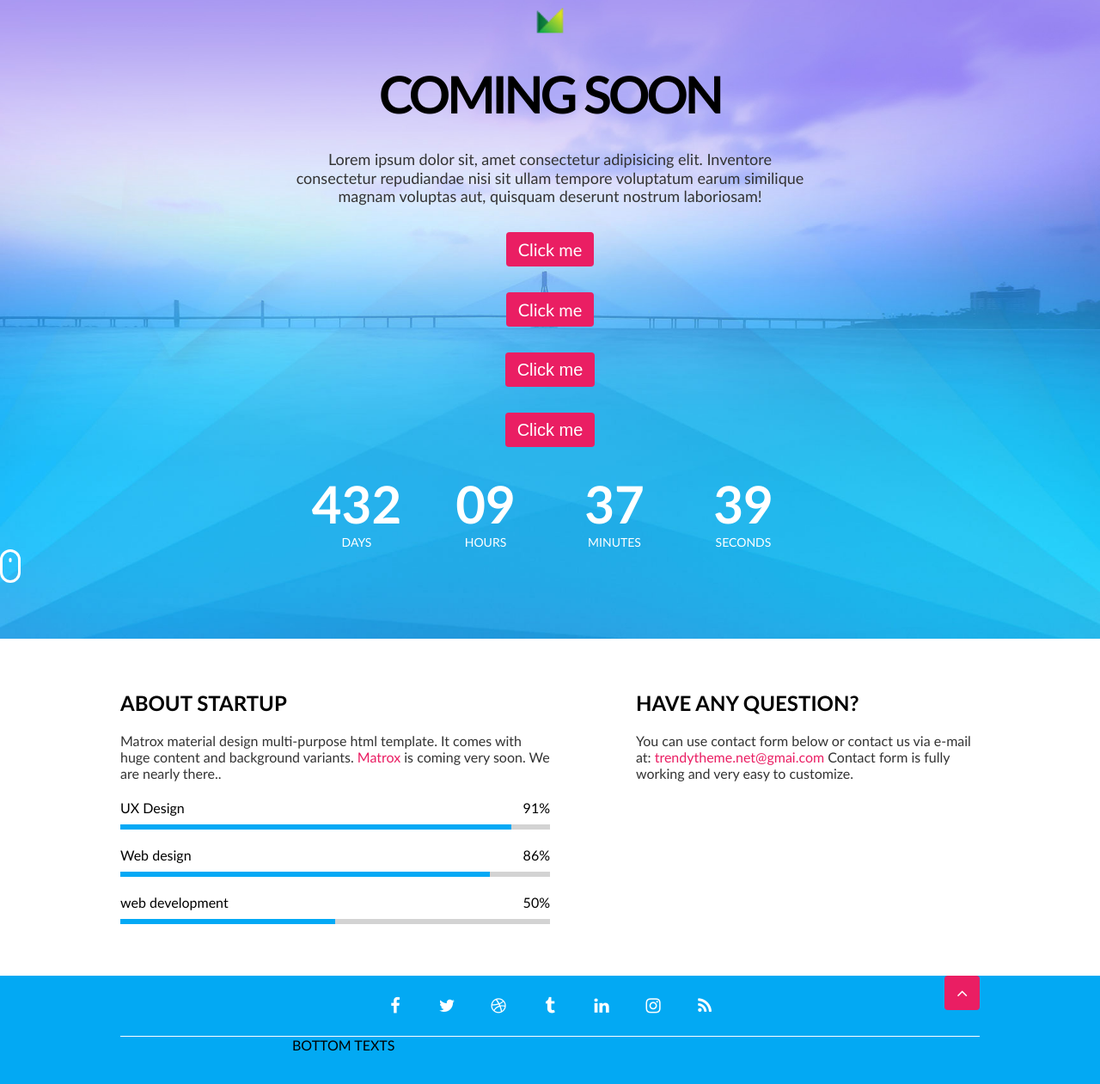
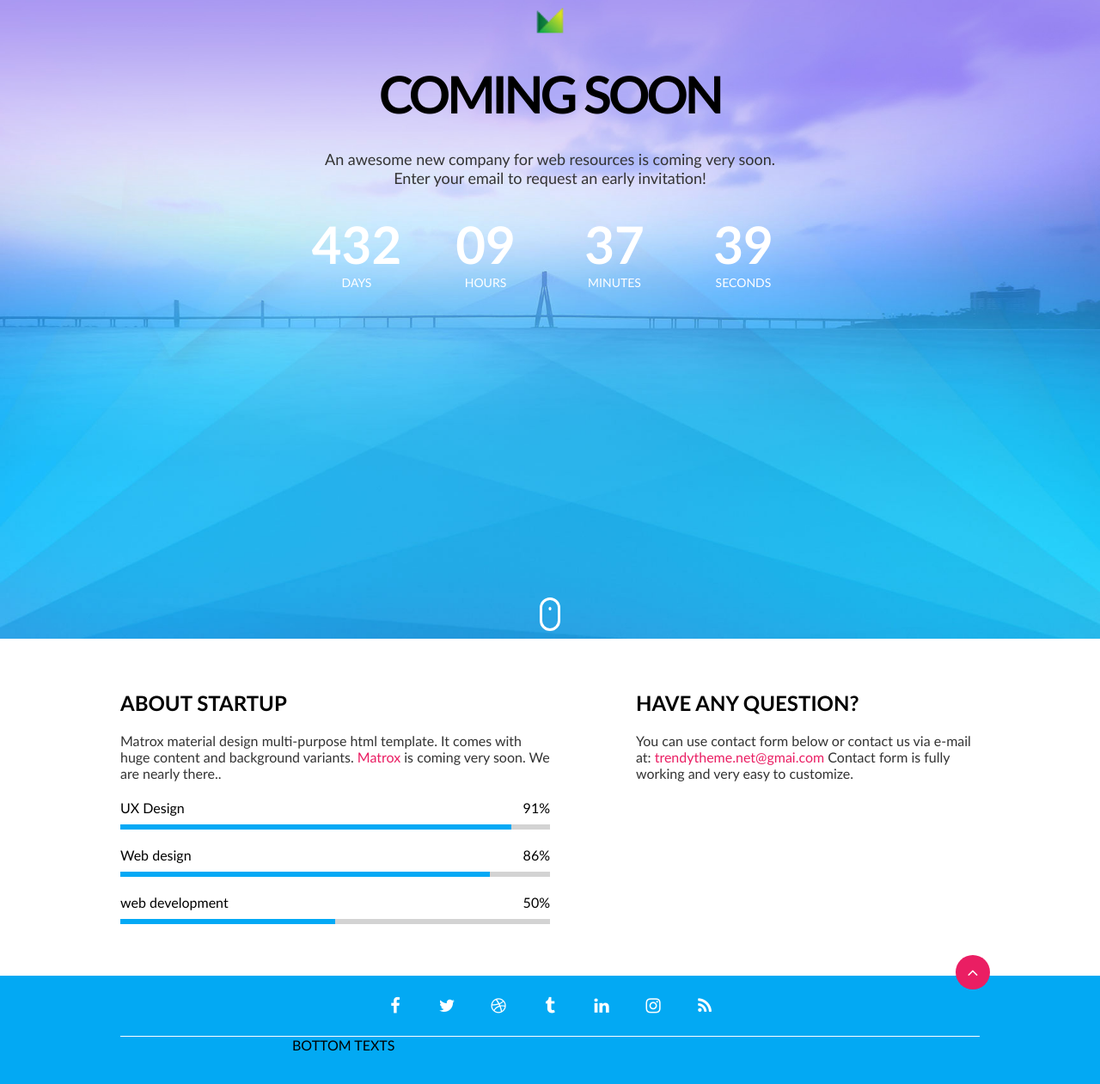
Before and after one commit to Spectatour/05-coming-soon, a website: page index.html in a window 1280 px wide. Shown: the part 57-1318 px from the top of the page at 86% size. Drawn offline with Linux system fonts and the light colour scheme.

Commit message:
back to top button#14

```diff
--- a/css/base/base.css
+++ b/css/base/base.css
@@ -1,3 +1,7 @@
+html {
+    scroll-behavior: smooth;
+}
+
 body,
 body * {
     margin: 0;
--- a/css/components/button.css
+++ b/css/components/button.css
@@ -8,7 +8,17 @@
     background-color: #ea1e63;
     border: none;
     border-radius: 0.2em;
+    cursor: pointer;
+    user-select: none;
+    text-align: center;
 }
 .btn:hover {
 box-shadow: 0 4px 8px #0002;
 }
+.btn.btn-circle {
+    height: 2em;
+    width: 2em;
+    padding: 0;
+    line-height: 2em;
+    border-radius: 50%;
+}
--- a/css/components/mouse.css
+++ b/css/components/mouse.css
@@ -4,7 +4,11 @@
     font-size: 3px;
     border: 1em solid #fff;
     border-radius: 4em;
-    position: relative;
+    position: absolute;
+    margin: 0 auto;
+    bottom: 3em;
+    left: 50%;
+    transform: translate(-50%);
 }
 .mouse::before {
     content: '';
--- a/css/pages/home.css
+++ b/css/pages/home.css
@@ -49,10 +49,6 @@
 /* main */
 
 
-
-
-
-
 /* footer */
 footer > .row {
     position: relative;
@@ -87,7 +83,7 @@ footer.container {
 
 .back-to-top {
     position: absolute;
-    top: 0;
-    right: 0;
+    top: -1.2em;
+    right: -0.6em;
     text-decoration: none;
 }
--- a/index.html
+++ b/index.html
@@ -18,21 +18,11 @@
 </head>
 
 <body>
-    <section class="container hero bg-main">
+    <section class="container hero bg-main main">
         <div class="short-row">
             <img class="logo" src="./img/2.png" alt="Logo">
             <h1 class="main-title">Coming soon</h1>
-            <p class="main-description">Lorem ipsum dolor sit, amet consectetur adipisicing elit. Inventore consectetur repudiandae nisi sit ullam tempore voluptatum earum similique magnam voluptas aut, quisquam deserunt nostrum laboriosam!</p>
-
-
-
-            <div class="btn">Click me</div>
-            <a href="#" class="btn">Click me</a>
-            <button class="btn">Click me</button>
-            <input class="btn" type="button" value="Click me">
-
-
-
+            <p class="main-description">An awesome new company for web resources is coming very soon.<br> Enter your email to request an early invitation!</p>
             <div class="clock">
                 <div class="time">
                     <div class="value">432</div>
@@ -106,7 +96,7 @@
             <a href="#" target="_blank" class="fa fa-instagram"></a>
             <a href="#" target="_blank" class="fa fa-rss"></a>
             </div>
-            <a href="" class="back-to-top fa fa-angle-up btn"> </a>
+            <a href="" class="back-to-top fa fa-angle-up btn btn-circle"> </a>
         </div>
         <div class="short-row">
             BOTTOM TEXTS
```
